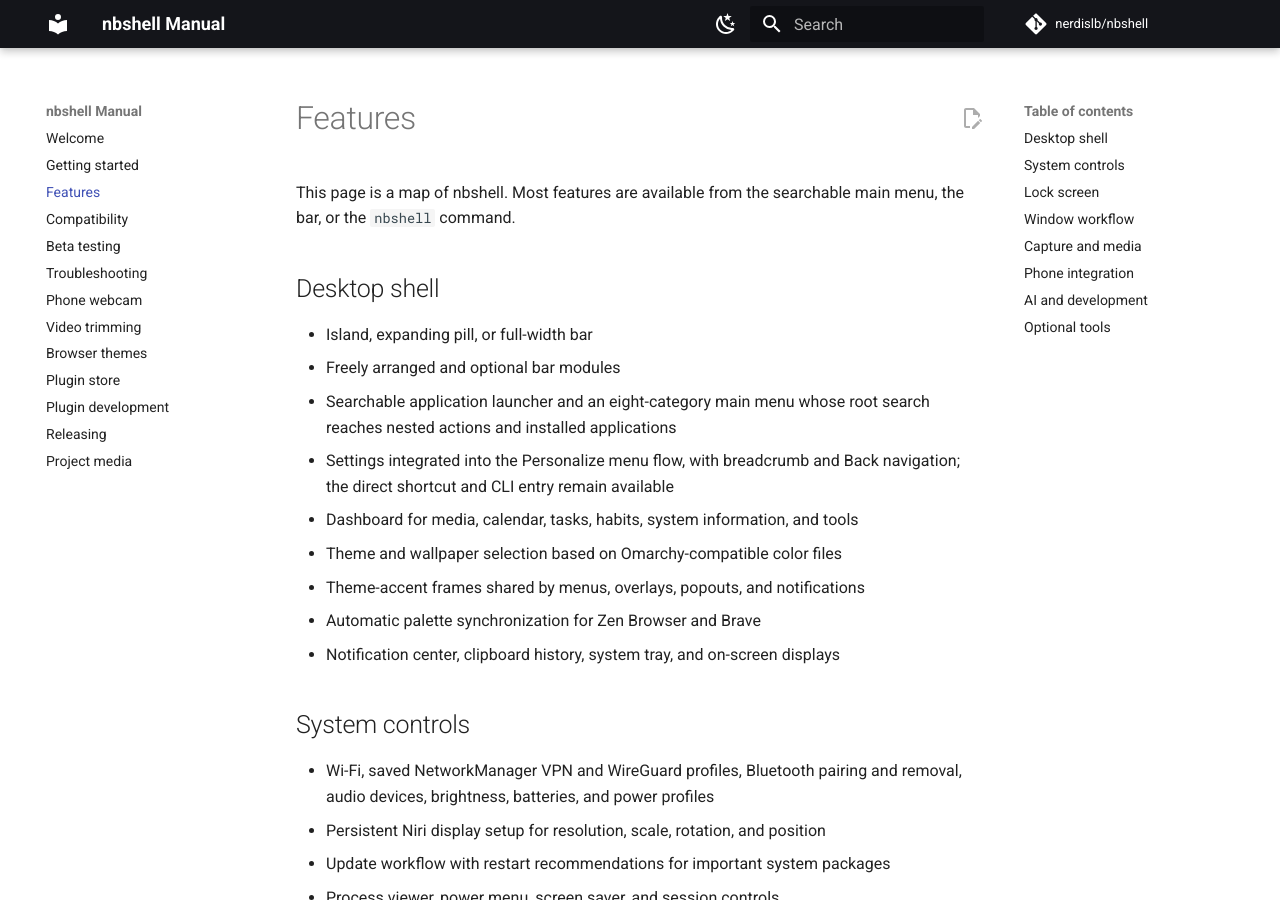
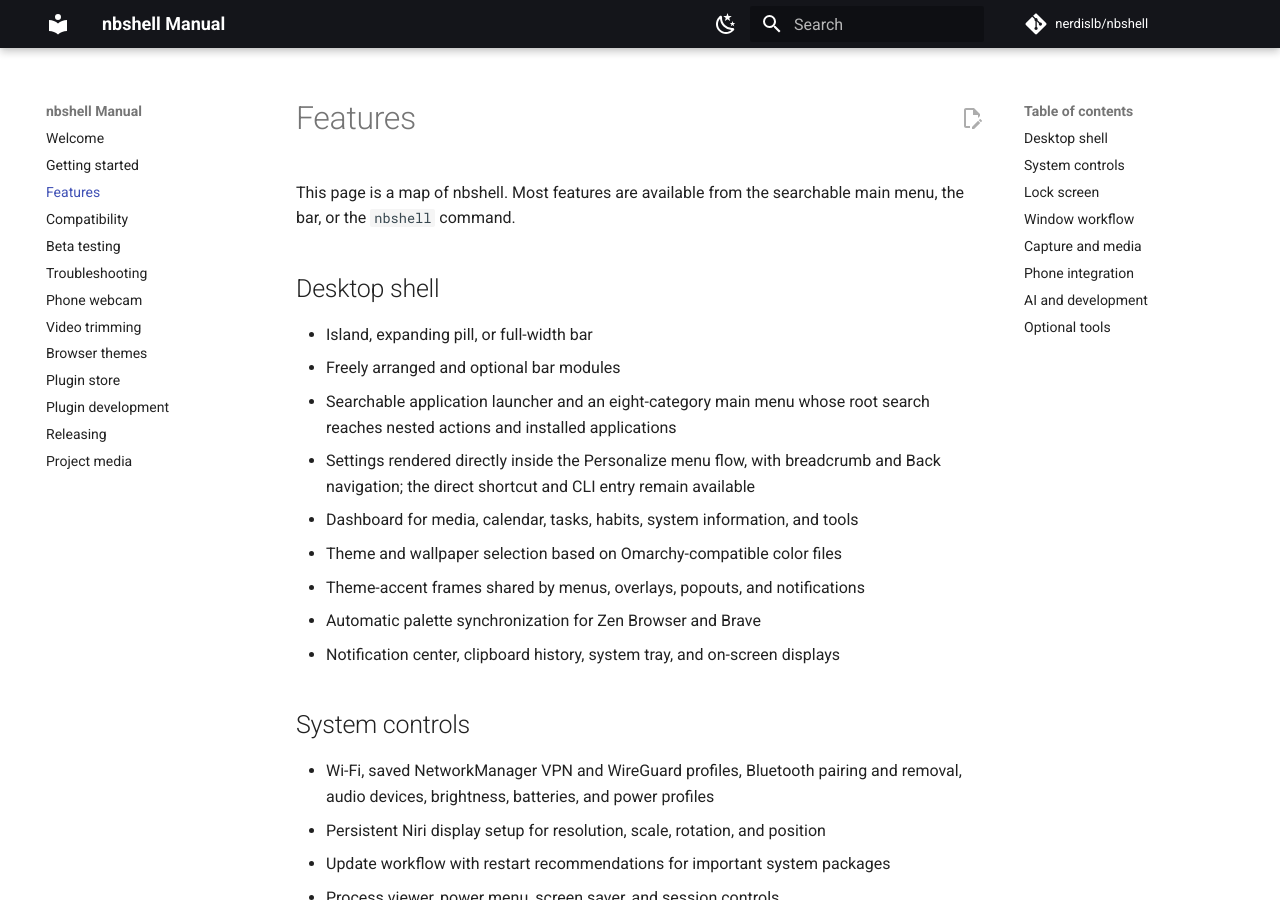
Before and after one commit to nerdislb/nbshell, an MkDocs documentation site: the page built from docs/features.md, in a window 1280 px wide and 900 px high. Built offline with MkDocs 1.6.1 and Material for MkDocs 9.7.7, drawn with Linux system fonts in a browser that asks for light colours; comment, search, counter and statistics services are not loaded.

Commit message:
Render settings inside main menu

```diff
--- a/docs/features.md
+++ b/docs/features.md
@@ -9,8 +9,8 @@
 - Freely arranged and optional bar modules
 - Searchable application launcher and an eight-category main menu whose root
   search reaches nested actions and installed applications
-- Settings integrated into the Personalize menu flow, with breadcrumb and
-  Back navigation; the direct shortcut and CLI entry remain available
+- Settings rendered directly inside the Personalize menu flow, with breadcrumb
+  and Back navigation; the direct shortcut and CLI entry remain available
 - Dashboard for media, calendar, tasks, habits, system information, and tools
 - Theme and wallpaper selection based on Omarchy-compatible color files
 - Theme-accent frames shared by menus, overlays, popouts, and notifications
```
Also changed, not shown: CHANGELOG.md (+3 -3 lines), 8 other files.
